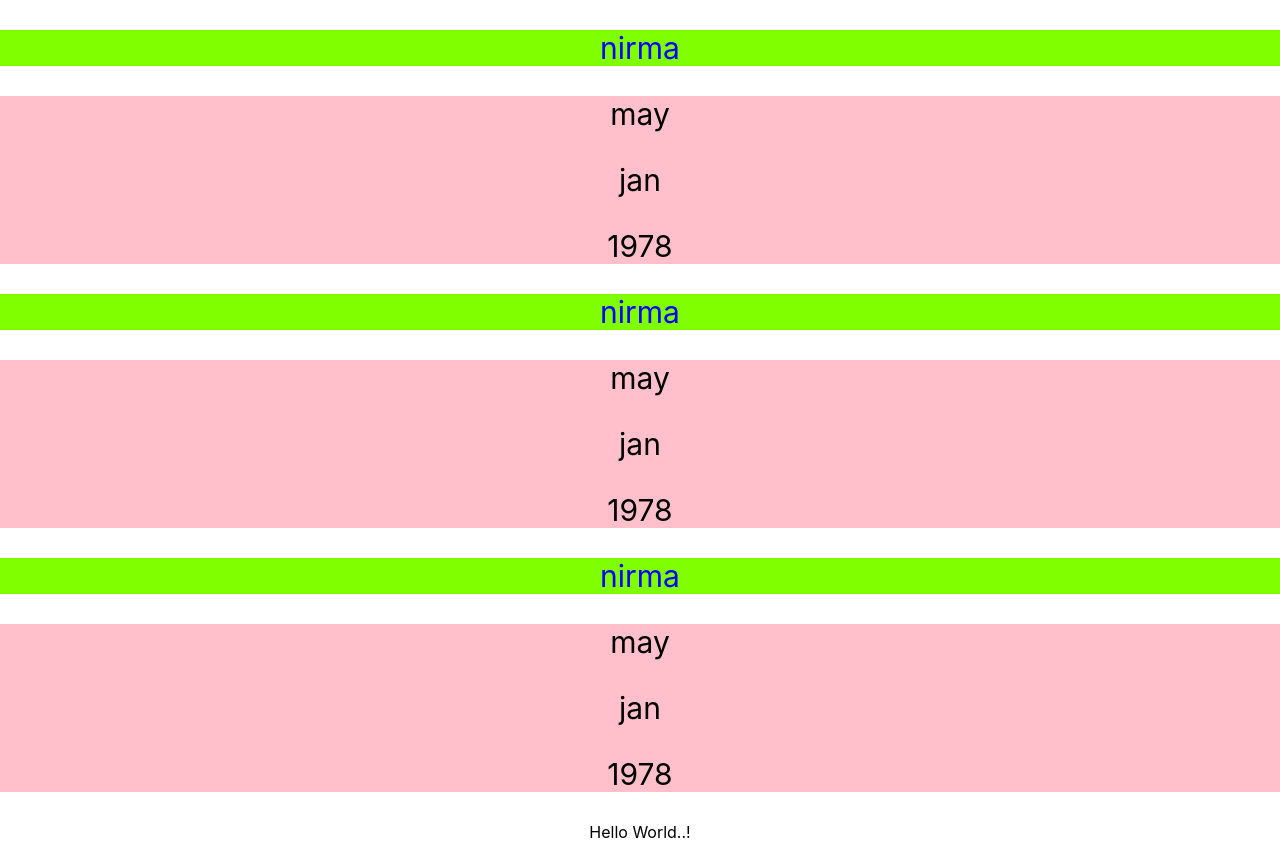
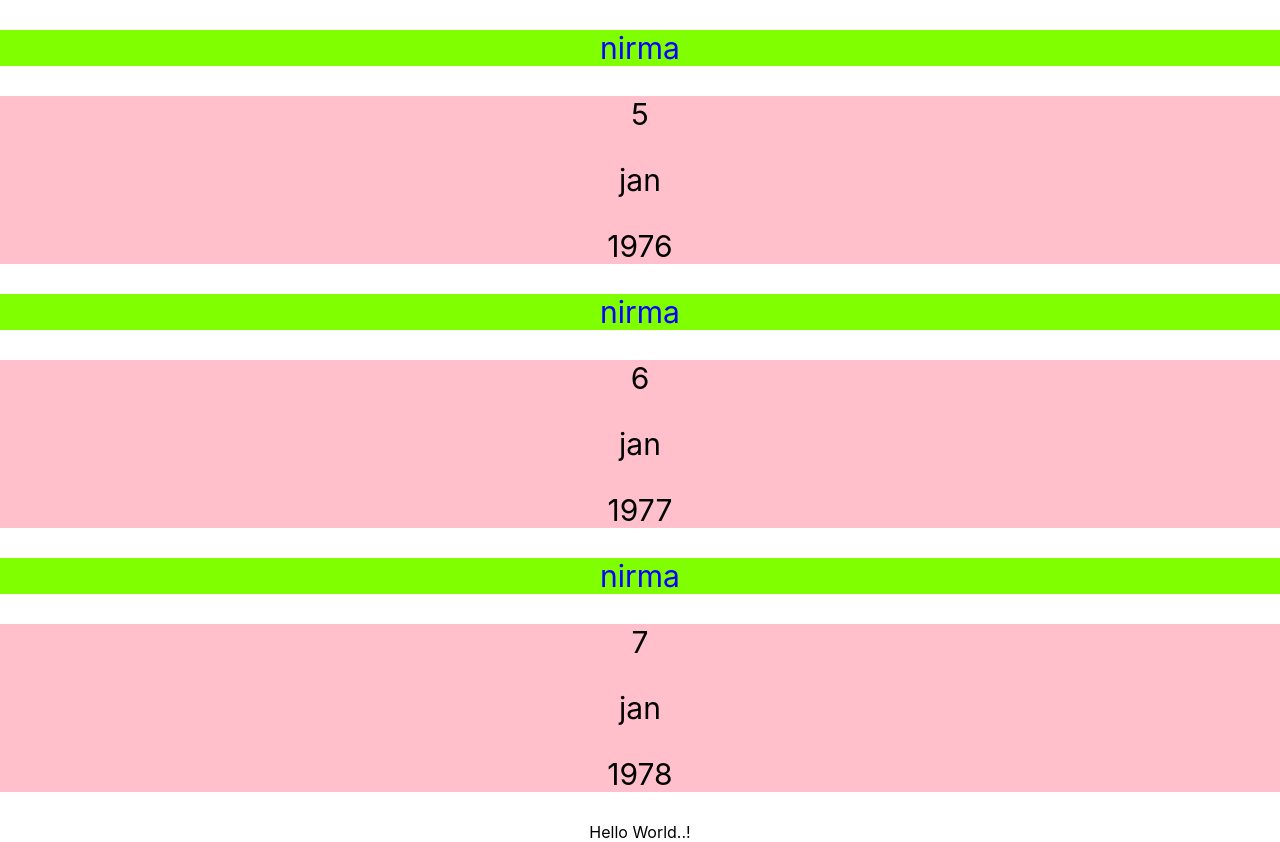
Before and after one commit to Sagarr315/first-react-app, a React (Create React App) app: page / in a window 1280 px wide. Built offline with nearby package versions, Linux system fonts and the light colour scheme.

Commit message:
Update ItemDate.js

```diff
--- a/src/components/ItemDate.js
+++ b/src/components/ItemDate.js
@@ -1,16 +1,16 @@
 import './ItemDate.css';
 
-function ItemDate (){
+function ItemDate (props){
 
-const day = 20;
-const month = 'may';
-const yeaar = 156;
+const day =props.day;
+const month = props.month;
+const year =props.year;
 
     return(
         <div className='colour-design-back'>
+            <p>{day}</p>
             <p>{month}</p>
-            <p>jan</p>
-            <p>1978</p>
+            <p>{year}</p>
         </div>
     )
 }
```
